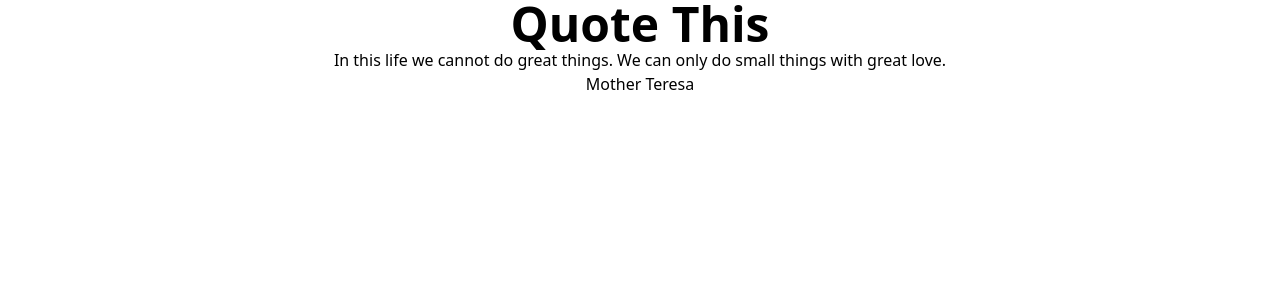
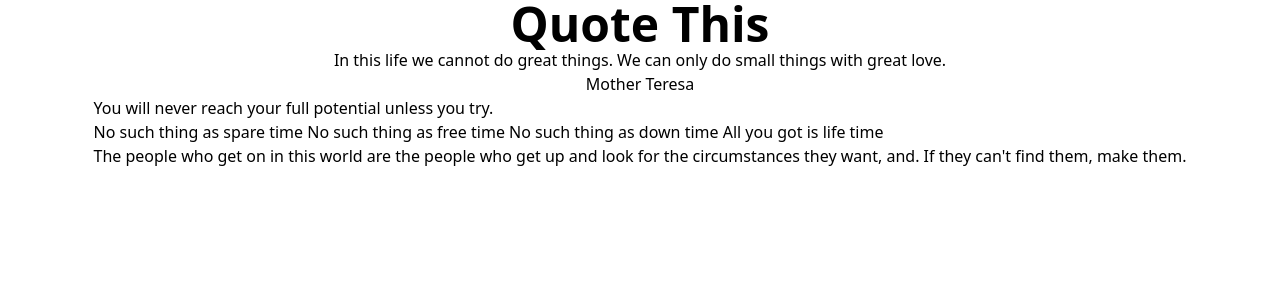
Before and after one commit to meetjohngray/quote-this, a Next.js app: page / in a window 1280 px wide. Shown: the top 300 px of the page. Built offline with nearby package versions, Linux system fonts and the light colour scheme.

Commit message:
create simple tag filter

```diff
--- a/pages/index.tsx
+++ b/pages/index.tsx
@@ -5,7 +5,9 @@ export default function Home() {
   const quotes = data
   // console.log(quotes)
   let quote = quotes[Math.floor(Math.random() * quotes.length)];
-
+  const filtered = quotes.filter((quote) => {
+    return quote.Tags.includes('Do')})
+  console.log(filtered)
   return (
     <div className='flex flex-col justify-center items-center'>
       <Head>
@@ -16,11 +18,9 @@ export default function Home() {
       <h1 className='text-5xl font-bold'>Quote This</h1>
         <p>{quote.text}</p>
         <p>{quote.Author}</p>
-      {/* <ul>
-        {quotes.map((quote, i) => {
-          return <li key={i}>{quote.text}</li>
-        })}
-      </ul> */}
+      <ul>
+        {filtered.map((quote, i) => <li key={i}>{quote.text}</li>)}
+      </ul>
     </div>
   )
 }
```
